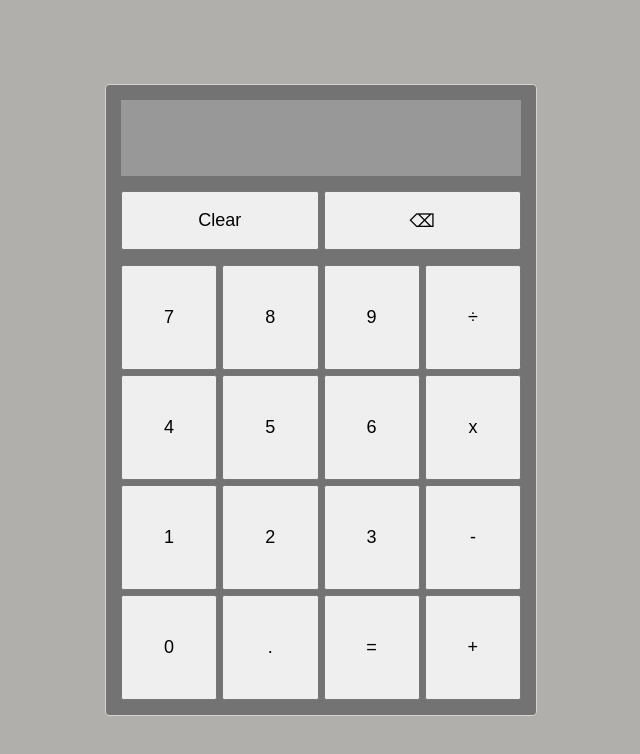
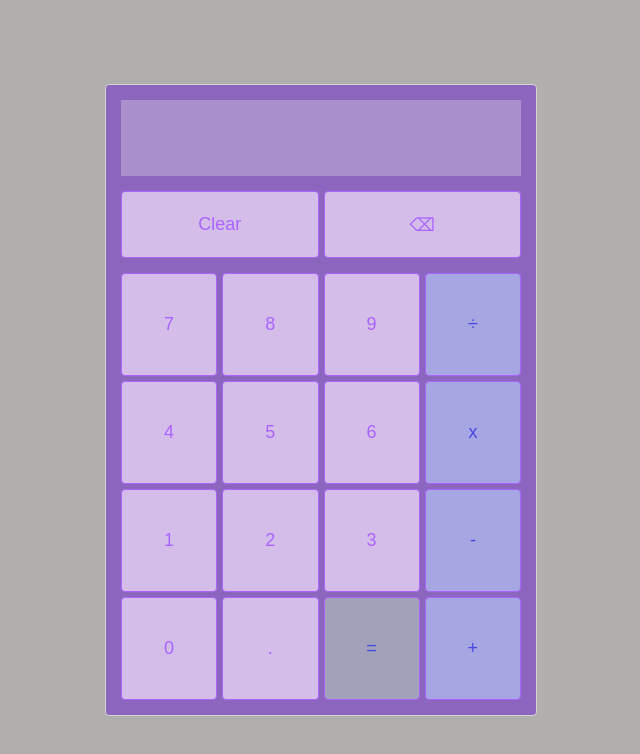
Before and after one commit to franema/Calculator, a plain HTML site: page index.html in a window 1280 px wide. Shown: the whole page, without its empty margins (319-959 px from the left). Drawn offline with Linux system fonts and the light colour scheme.

Commit message:
Update style
Changes colors to make it more fuuuuuuuun

```diff
--- a/style.css
+++ b/style.css
@@ -23,7 +23,7 @@ body {
     height: 600px;
     justify-content: space-around;
     padding: 15px;
-    background-color: rgb(116, 115, 115);
+    background-color: rgb(140, 102, 190);
     gap: 15px;
 }
 
@@ -31,6 +31,7 @@ body {
     display: flex;
     flex: 1;
     flex-direction: column;
+    border-radius: 4px;
 }
 
 input {
@@ -42,10 +43,12 @@ input {
     flex: 1;
     padding: 15px;
     font-size: large;
+    color: rgb(49, 49, 216);
 }
 .previous-data {
     flex: 0;
     padding: 5px 15px;
+    color: rgb(49, 49, 216);
 }
 
 .delete {
@@ -68,4 +71,18 @@ input {
 button {
     flex: 1;
     font-size: large;
+    background-color: rgb(212, 190, 233);
+    border: 1px solid rgb(170, 99, 252);
+    color: rgb(170, 99, 252);
+    border-radius: 4px;
 }
+
+.operator {
+    background-color: rgb(166, 166, 226);
+    color: rgb(71, 71, 226);
+}
+
+.equal {
+    background-color: rgb(161, 161, 185);
+    color: rgb(71, 71, 226);
+}
```
